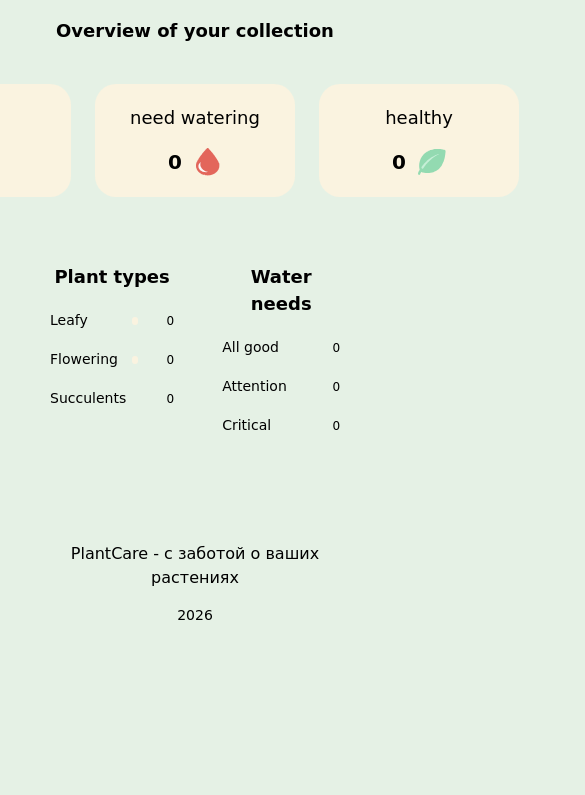
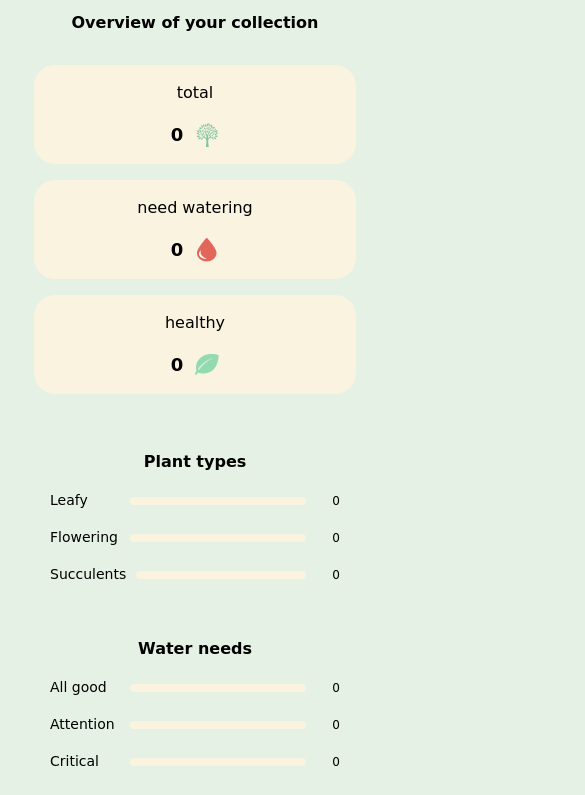
Before and after one commit to vettta06/plantCare, a plain HTML site: page stats.html in a window 390 px wide. Shown: the part 121-916 px from the top of the page, 585 px wide, since content can reach past the window. Before the commit the page ends 844 px from the top, so only its background shows below. Drawn offline with Linux system fonts and the light colour scheme.

Commit message:
media for about page (phone)

```diff
--- a/css/stats.css
+++ b/css/stats.css
@@ -241,3 +241,101 @@
     font-size: 12px;
   }
 }
+
+@media (max-width: 767px) {
+  /* HEADER */
+  .header__container {
+    padding: 0 16px;
+  }
+
+  .logo {
+    font-size: 28px;
+    margin-right: 0;
+  }
+
+  .nav {
+    display: none;
+  }
+
+  .burger {
+    display: block;
+    font-size: 28px;
+    cursor: pointer;
+  }
+
+  /* TITLE */
+  .stats__title {
+    font-size: 16px;
+    margin: 20px 0 30px;
+    text-align: center;
+  }
+
+  /* CARDS → В КОЛОНКУ */
+  .stats-cards {
+    flex-direction: column;
+    gap: 16px;
+    margin-bottom: 40px;
+  }
+
+  .stat-card {
+    width: 100%;
+    padding: 16px;
+    min-width: unset;
+  }
+
+  .stat-card__label {
+    font-size: 16px;
+  }
+
+  .stat-card__value span:first-child {
+    font-size: 18px;
+  }
+
+  .stat-card__icon {
+    width: 24px;
+    height: 24px;
+  }
+
+  /* CHARTS → В ОДНУ КОЛОНКУ */
+  .stats-charts {
+    grid-template-columns: 1fr;
+    gap: 20px;
+    margin-bottom: 40px;
+  }
+
+  .stats-chart {
+    padding: 16px;
+  }
+
+  .stats-chart__title {
+    font-size: 16px;
+    margin-bottom: 16px;
+  }
+
+  /* БАРЫ */
+  .stats-chart__bars {
+    gap: 16px;
+  }
+
+  .chart-bar {
+    gap: 10px;
+  }
+
+  .chart-bar__label {
+    font-size: 14px;
+    min-width: 70px;
+  }
+
+  .chart-bar__track {
+    height: 8px;
+  }
+
+  .chart-bar__value {
+    font-size: 12px;
+  }
+
+  /* FOOTER */
+  .footer {
+    padding: 20px 0;
+  }
+}
```
